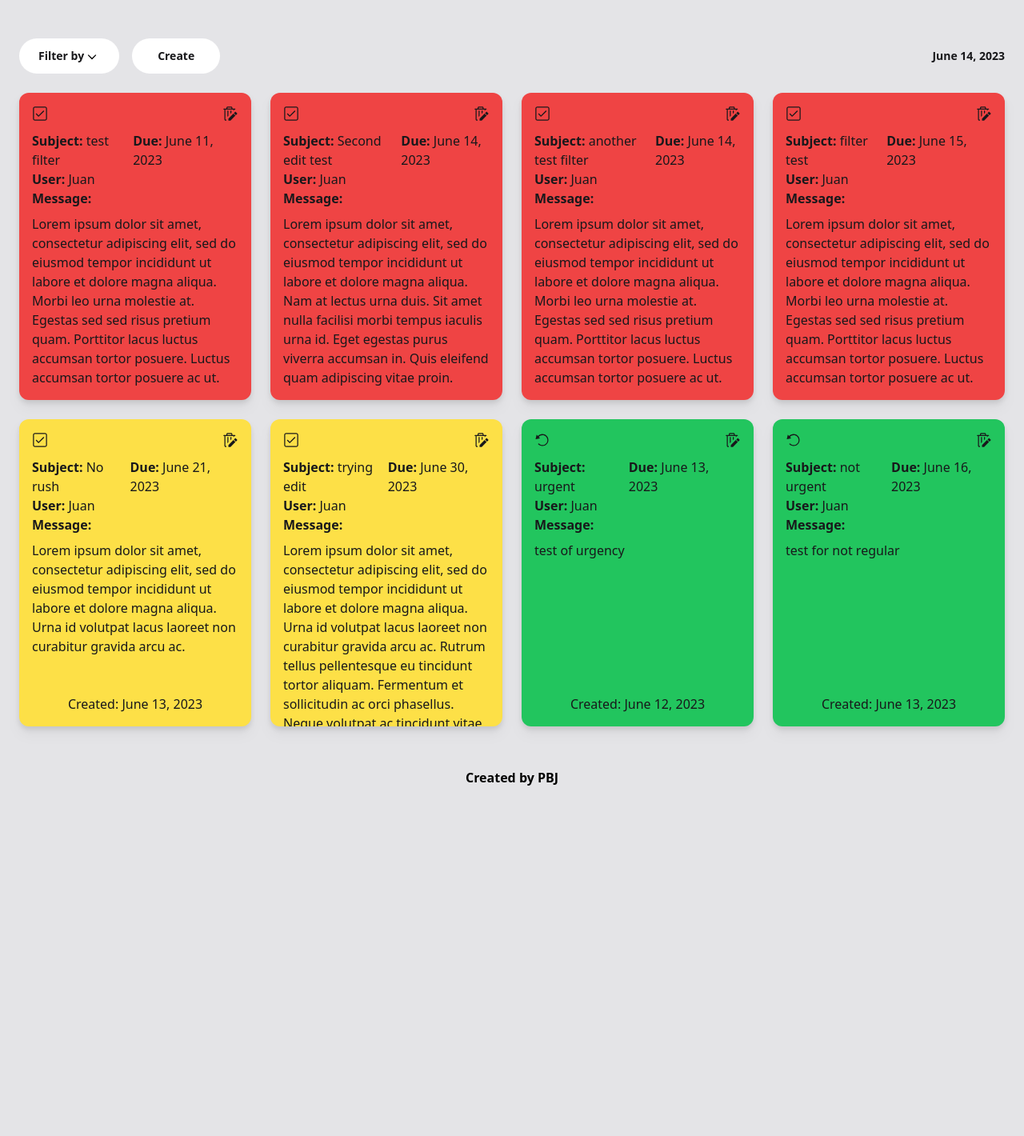
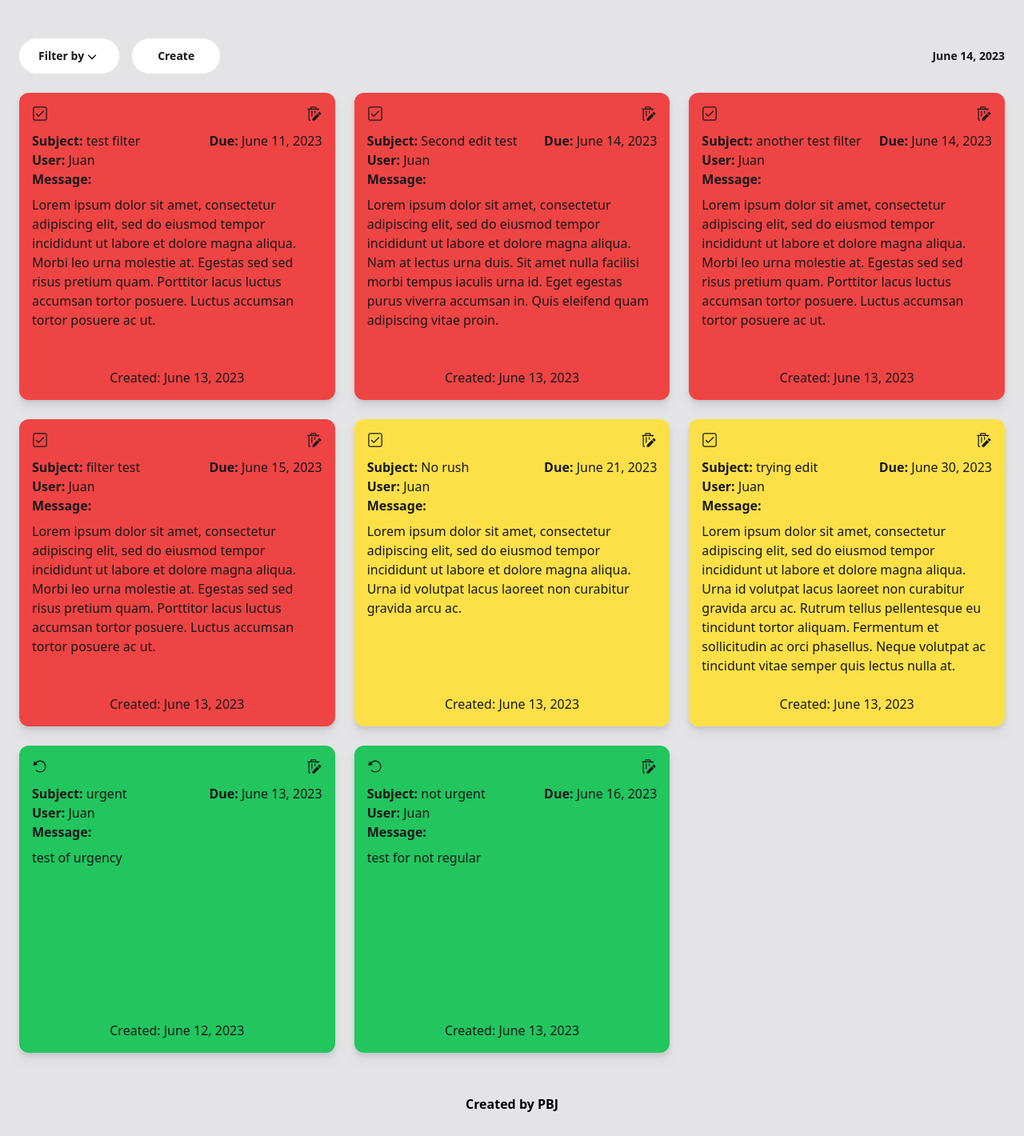
Before and after one commit to juan-lagunas/task-manager, a Django app: page / in a window 1280 px wide. Shown: the part 80-1500 px from the top of the page at 80% size. Before the commit the page ends 1062 px from the top, so only its background shows below. Run offline with Django 4.2, Linux system fonts and the light colour scheme; a user stored in the database is signed in; data comes from the database, SQL or seed files in the repository; both versions use the stored data as it was after the commit; some libraries are stand-ins or nearby versions.

Commit message:
Fix gap error

```diff
--- a/app/templates/app/index.html
+++ b/app/templates/app/index.html
@@ -80,7 +80,7 @@
 
     <!--Posts grid-->
     <section class="2xl:w-3/4 mx-auto px-6 py-6 ">
-        <div class="grid gap-6 sm:grid-cols-2 xl:grid-cols-4">
+        <div class="grid gap-6 sm:grid-cols-2 lg:grid-cols-3 2xl:grid-cols-4 ">
             {% for post in posts %}
                 <div class="h-96 rounded-xl drop-shadow-lg overflow-hidden">
 
--- a/theme/static/css/dist/styles.css
+++ b/theme/static/css/dist/styles.css
@@ -902,6 +902,10 @@ select {
   grid-template-columns: repeat(3, minmax(0, 1fr));
 }
 
+.grid-cols-1 {
+  grid-template-columns: repeat(1, minmax(0, 1fr));
+}
+
 .grid-rows-5 {
   grid-template-rows: repeat(5, minmax(0, 1fr));
 }
@@ -940,6 +944,10 @@ select {
 
 .gap-6 {
   gap: 1.5rem;
+}
+
+.gap-5 {
+  gap: 1.25rem;
 }
 
 .overflow-auto {
@@ -1356,6 +1364,12 @@ select {
   }
 }
 
+@media (min-width: 1024px) {
+  .lg\:grid-cols-3 {
+    grid-template-columns: repeat(3, minmax(0, 1fr));
+  }
+}
+
 @media (min-width: 1280px) {
   .xl\:grid-cols-4 {
     grid-template-columns: repeat(4, minmax(0, 1fr));
@@ -1370,4 +1384,8 @@ select {
   .\32xl\:w-3\/4 {
     width: 75%;
   }
+
+  .\32xl\:grid-cols-4 {
+    grid-template-columns: repeat(4, minmax(0, 1fr));
+  }
 }
```
Also changed, not shown: db.sqlite3.
